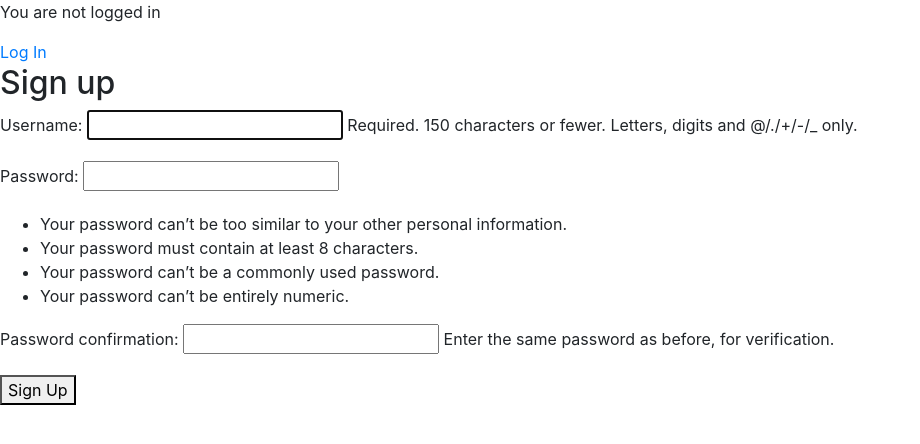
After one commit to ibrahimHesham/django-learning-project, a Django app: page /accounts/signup/ in a window 1280 px wide. The commit adds this page. Shown: the top 444 px of the page, without its empty margins (0-920 px from the left). Run offline with Django 3.2, Linux system fonts and the light colour scheme.

Commit message:
added auth logout & signup

```diff
--- /dev/null
+++ b/bookstore/accounts/templates/registration/signup.html
@@ -0,0 +1,9 @@
+{% extends "layouts/main.html" %}
+{% block body %}
+  <h2>Sign up</h2>
+  <form method="post">
+    {% csrf_token %}
+    {{ form.as_p }}
+    <button type="submit">Sign Up</button>
+  </form>
+{% endblock %}
--- /dev/null
+++ b/bookstore/accounts/urls.py
@@ -0,0 +1,8 @@
+from django.urls import path
+
+from .views import SignUpView
+
+
+urlpatterns = [
+    path('signup/', SignUpView.as_view(), name='signup'),
+]
--- a/bookstore/accounts/views.py
+++ b/bookstore/accounts/views.py
@@ -1,3 +1,10 @@
 from django.shortcuts import render
+from django.contrib.auth.forms import UserCreationForm
+from django.urls import reverse_lazy
+from django.views import generic
 
-# Create your views here.
+
+class SignUpView(generic.CreateView):
+    form_class = UserCreationForm
+    success_url = reverse_lazy('login')
+    template_name = 'registration/signup.html'
--- a/bookstore/books/templates/layouts/main.html
+++ b/bookstore/books/templates/layouts/main.html
@@ -8,6 +8,13 @@
     <title>Document</title>
 </head>
 <body>
+    {% if user.is_authenticated %}
+    Hi {{ user.username }}!
+    <p><a href="{% url 'logout' %}">Log Out</a></p>
+    {% else %}
+    <p>You are not logged in</p>
+    <a href="{% url 'login' %}">Log In</a>
+    {% endif %}
 
     {%  block body  %}
     {% endblock %}
--- a/bookstore/books/views.py
+++ b/bookstore/books/views.py
@@ -2,6 +2,7 @@ from django.shortcuts import render, redirect
 from django.http import HttpResponse
 from .forms import BooksForm
 from .models import Books
+from django.contrib.auth.decorators import login_required, permission_required
 
 def index(request):
     # return HttpResponse("Hello, world. You're at the polls index.")
@@ -21,6 +22,8 @@ def destroy(request, id):
     book.delete()
     return redirect("index")
 
+@login_required()
+@permission_required('books.view_books',raise_exception=True)
 def show(request, id):
     book = Books.objects.get(id=id)
     # book.delete()
--- a/bookstore/bookstore/settings.py
+++ b/bookstore/bookstore/settings.py
@@ -71,6 +71,7 @@ TEMPLATES = [
 
 WSGI_APPLICATION = 'bookstore.wsgi.application'
 LOGIN_REDIRECT_URL = '/books'
+LOGOUT_REDIRECT_URL = '/books'
 
 # Database
 # https://docs.djangoproject.com/en/3.2/ref/settings/#databases
--- a/bookstore/bookstore/urls.py
+++ b/bookstore/bookstore/urls.py
@@ -20,4 +20,5 @@ urlpatterns = [
     path('books/', include('books.urls')),
     path('admin/', admin.site.urls),
     path('accounts/', include('django.contrib.auth.urls')),
+     path('accounts/', include('accounts.urls')),
 ]
```
